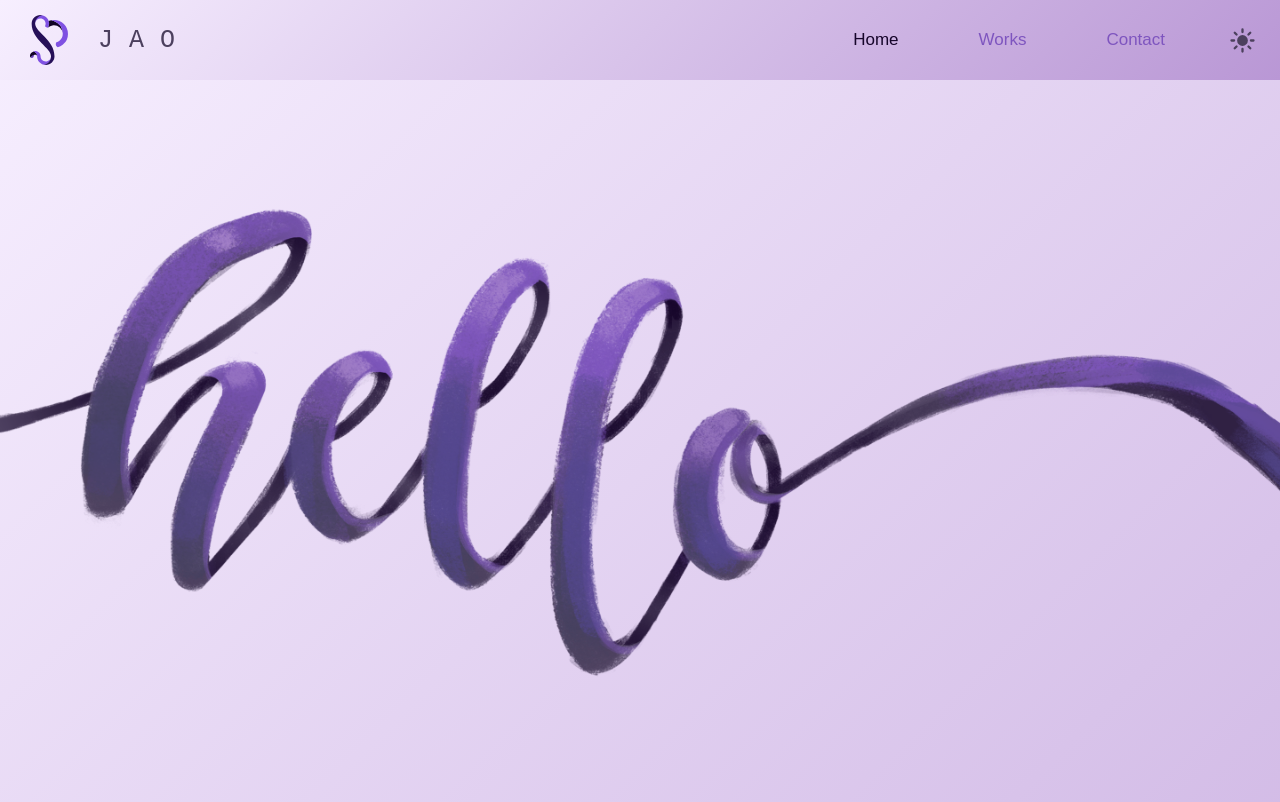
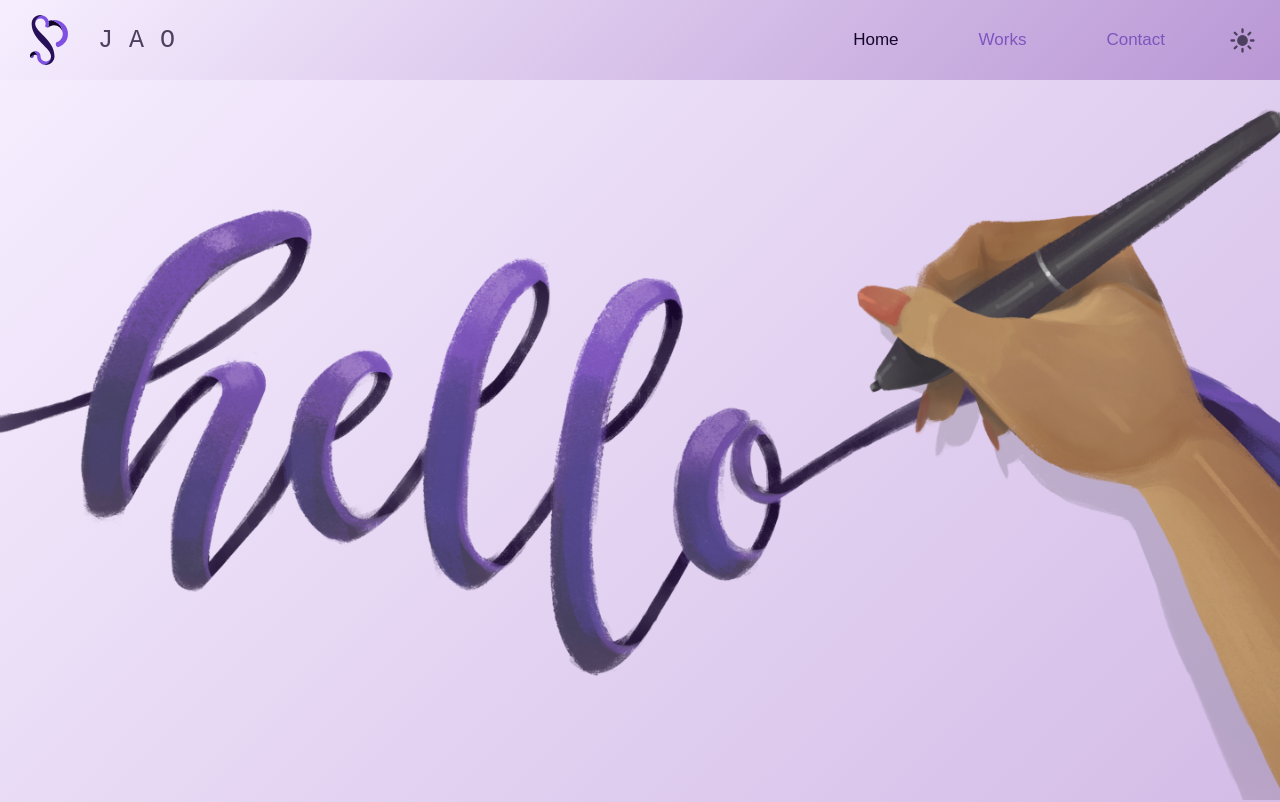
Before and after one commit to jaosherlyr/surely-portfolio, a React (Vite) app: page / in a window 1280 px wide. Shown: the top 802 px of the page. Built offline with nearby package versions, Linux system fonts and the light colour scheme.

Commit message:
feat: added Hand to Home Greetings and animation on entry

```diff
--- a/src/components/HomeGreetings.jsx
+++ b/src/components/HomeGreetings.jsx
@@ -1,10 +1,12 @@
 import greetings from "../assets/HomeGreetings.png";
+import hand from "../assets/greetingHand.png";
 import styles from "./styles/HomeGreetings.module.scss";
 
 export default function HomeGreetings() {
     return (
         <div className={styles.HomeGreetings}>
             <img src={greetings} alt="" className={styles.greeting} />
+            <img src={hand} alt="" className={styles.hand} />
         </div>
     );
 }
--- a/src/components/styles/HomeGreetings.module.scss
+++ b/src/components/styles/HomeGreetings.module.scss
@@ -1,10 +1,43 @@
-@use '../../styles/variable.scss' as *;
+.HomeGreetings {
+  position: relative;
+  width: 100%;
+  height: calc(100vh - 80px);
+  overflow: hidden;
 
-.HomeGreetings {
+  .greeting {
+    width: 100%;
+    height: 100%;
+    object-fit: contain;
+  }
 
-    .greeting {
-        width: 100%;
-        height: calc(100vh - 80px);
-        object-fit: contain;
-    }
+  .hand {
+    position: absolute;
+    top: 10px;
+    left: 65%;
+    width: 50%;
+    height: 125%;
+    object-fit: contain;
+
+    animation: swoopIn 1.5s ease-out forwards, wiggle 2s ease-in-out 1.5s;
+  }
 }
+
+//ANIMATION
+@keyframes swoopIn {
+  0% {
+    transform: translateX(100%) rotate(45deg);
+  }
+  100% {
+    transform: translateX(0) rotate(0deg);
+  }
+}
+
+@keyframes wiggle {
+  0% { transform: rotate(0deg); }
+  25% { transform: rotate(-3deg); }
+  50% { transform: rotate(5deg); }
+  75% { transform: rotate(-3deg); }
+  100% { transform: rotate(0deg); }
+}
+
+//RESPONSIVE
```
Also changed, not shown: src/assets/greetingHand.png (added).
